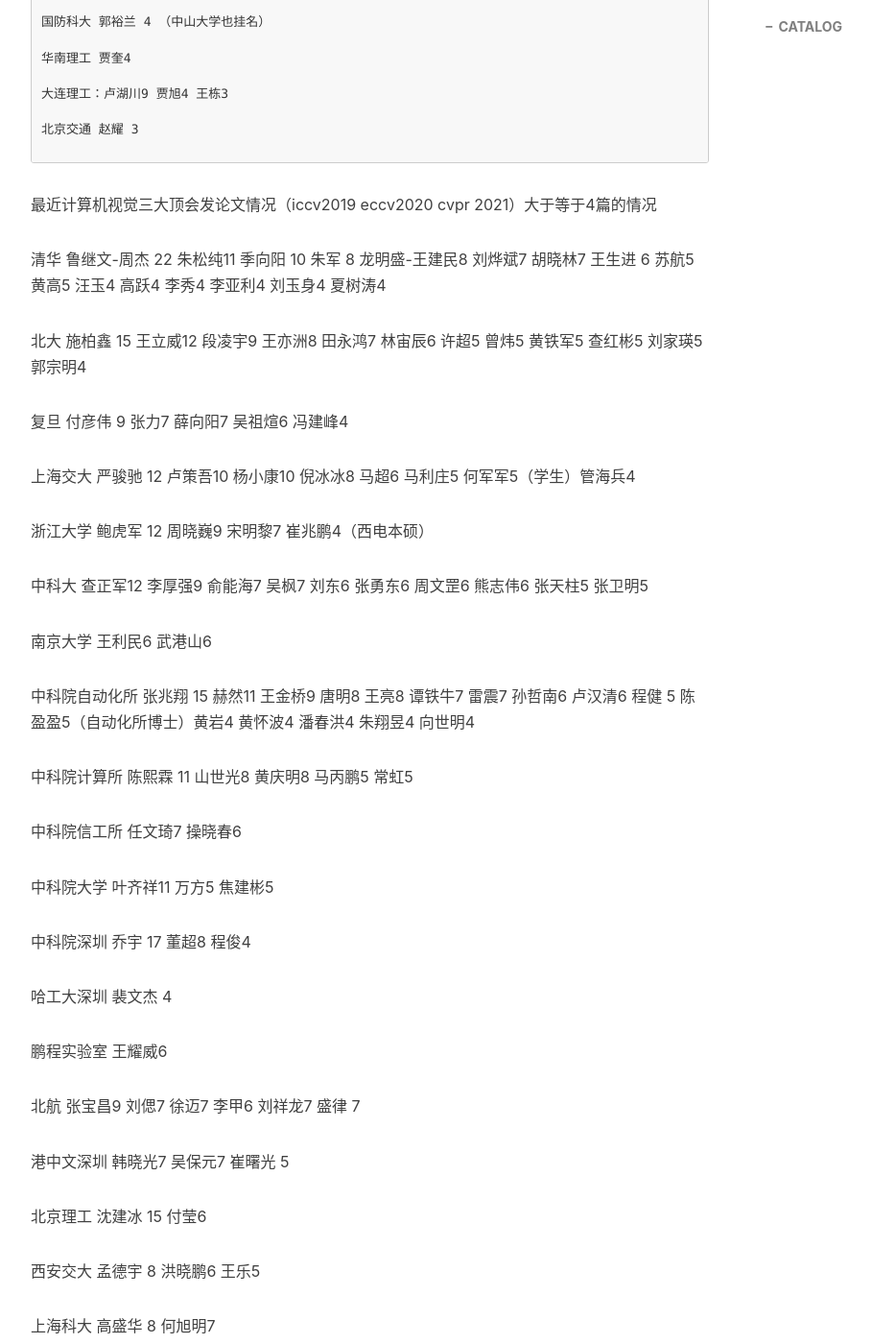
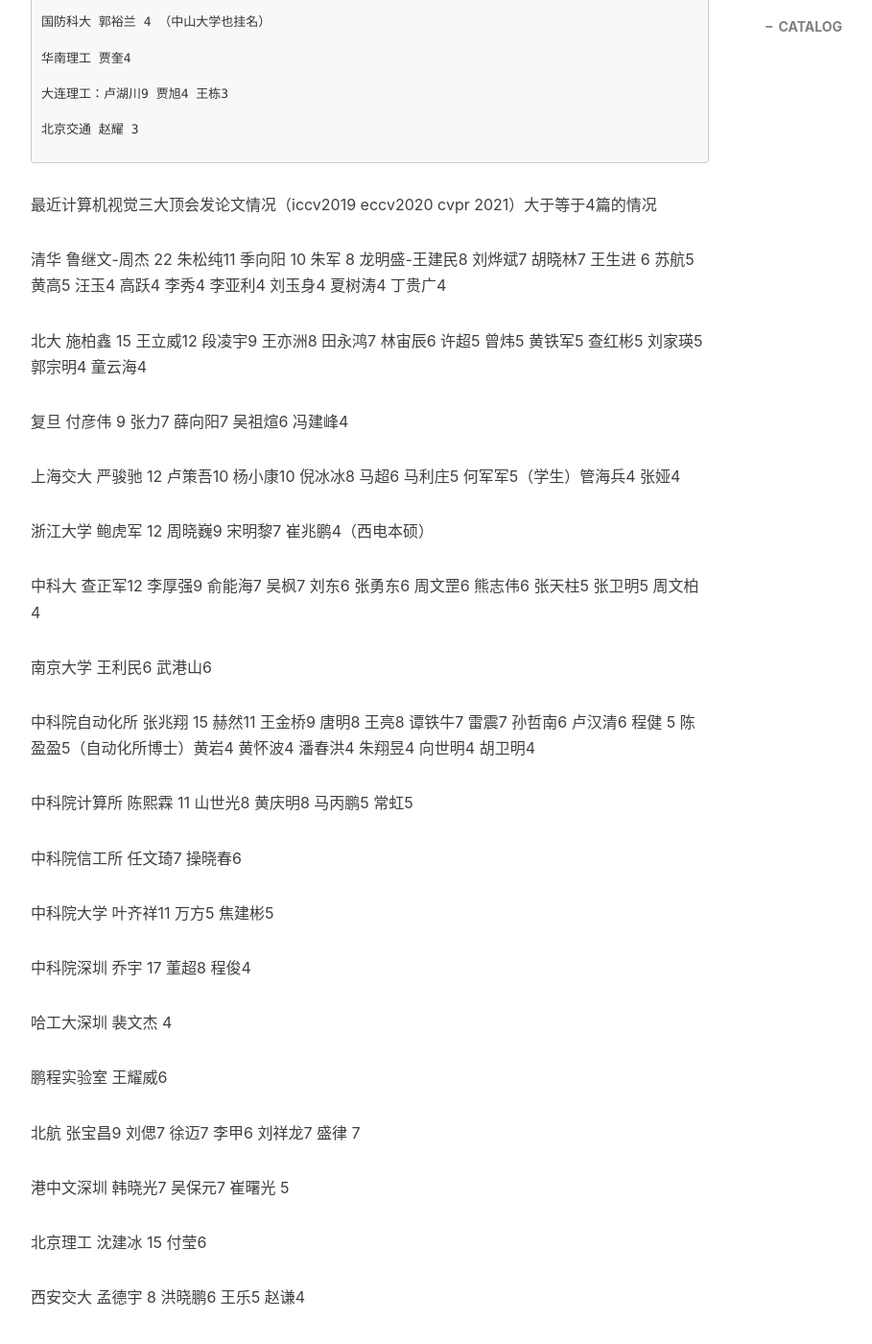
Before and after one commit to pengjiao123/pengjiao123.github.io, a Jekyll site: the page built from _posts/2021-07-07-大陆地区非计算机软件学院老师招生.md, in a window 1280 px wide and 1400 px high, scrolled down 4929 px. Shown: the whole window at 96% size, without its empty margins (233-1142 px from the left). Built offline with Jekyll 4.4.1, drawn with Linux system fonts in a browser that asks for light colours; nearby versions of some CDN libraries; comment, search, counter and statistics services are not loaded; some of the changed text lies outside the part shown.

Commit message:
Update 2021-07-07-大陆地区非计算机软件学院老师招生.md

```diff
--- a/_posts/2021-07-07-大陆地区非计算机软件学院老师招生.md
+++ b/_posts/2021-07-07-大陆地区非计算机软件学院老师招生.md
@@ -169,21 +169,21 @@
 ~~~~~~~~~~~~~~~~~~~~~~~~~~~~~~~~~~~~~~~~~~~~~~~~~~~~~~~~~~~~~~~~~~~~~~~~~~~~~~~~~~~
 最近计算机视觉三大顶会发论文情况（iccv2019 eccv2020 cvpr 2021）大于等于4篇的情况
 
-清华 鲁继文-周杰 22 朱松纯11 季向阳 10 朱军 8 龙明盛-王建民8 刘烨斌7 胡晓林7  王生进 6 苏航5 黄高5 汪玉4 高跃4 李秀4 李亚利4 刘玉身4 夏树涛4
+清华 鲁继文-周杰 22 朱松纯11 季向阳 10 朱军 8 龙明盛-王建民8 刘烨斌7 胡晓林7  王生进 6 苏航5 黄高5 汪玉4 高跃4 李秀4 李亚利4 刘玉身4 夏树涛4 丁贵广4
 
-北大 施柏鑫 15 王立威12 段凌宇9 王亦洲8 田永鸿7 林宙辰6  许超5 曾炜5  黄铁军5 查红彬5 刘家瑛5 郭宗明4
+北大 施柏鑫 15 王立威12 段凌宇9 王亦洲8 田永鸿7 林宙辰6  许超5 曾炜5  黄铁军5 查红彬5 刘家瑛5 郭宗明4 童云海4
 
 复旦 付彦伟 9 张力7 薛向阳7 吴祖煊6 冯建峰4
 
-上海交大 严骏驰 12 卢策吾10 杨小康10 倪冰冰8 马超6 马利庄5 何军军5（学生）管海兵4
+上海交大 严骏驰 12 卢策吾10 杨小康10 倪冰冰8 马超6 马利庄5 何军军5（学生）管海兵4 张娅4
 
 浙江大学 鲍虎军 12 周晓巍9 宋明黎7 崔兆鹏4（西电本硕）
 
-中科大 查正军12 李厚强9 俞能海7 吴枫7 刘东6 张勇东6 周文罡6 熊志伟6 张天柱5 张卫明5
+中科大 查正军12 李厚强9 俞能海7 吴枫7 刘东6 张勇东6 周文罡6 熊志伟6 张天柱5 张卫明5 周文柏4
 
 南京大学 王利民6 武港山6
 
-中科院自动化所 张兆翔 15 赫然11 王金桥9 唐明8 王亮8 谭铁牛7 雷震7 孙哲南6 卢汉清6 程健 5 陈盈盈5（自动化所博士）黄岩4 黄怀波4 潘春洪4 朱翔昱4 向世明4
+中科院自动化所 张兆翔 15 赫然11 王金桥9 唐明8 王亮8 谭铁牛7 雷震7 孙哲南6 卢汉清6 程健 5 陈盈盈5（自动化所博士）黄岩4 黄怀波4 潘春洪4 朱翔昱4 向世明4 胡卫明4
 
 中科院计算所 陈熙霖 11 山世光8 黄庆明8 马丙鹏5 常虹5
 
@@ -203,19 +203,23 @@
 
 北京理工 沈建冰 15 付莹6
 
-西安交大 孟德宇 8 洪晓鹏6 王乐5
+西安交大 孟德宇 8 洪晓鹏6 王乐5 赵谦4
 
 上海科大 高盛华 8 何旭明7
 
 南开大学 程明明 14 杨巨峰5 徐君5
 
-华中科技 白翔 13 高常鑫-桑农7 曹治国6 刘文予 5 杨欣4
+华中科技 白翔 13 高常鑫-桑农7 曹治国6 刘文予 5 杨欣4 杨明锟4（博士）
+
+武汉大学 夏桂松4
 
 哈工大 左旺孟 10 谢浩哲5（博士）
 
 西湖大学 李子青 4
 
-电子科大 李文 8 刘帅成5 曾兵5
+北京师范 黄华4 （之前北京理工）
+
+电子科大 李文 8 刘帅成5 曾兵5 段立新4
 
 华中师范 谢源 5 林绍辉5
 
@@ -239,9 +243,9 @@
 
 哈工大威海 张盛平5
 
-大连理工 卢湖川 26 贾旭7 朴永日 6 王栋5 张立和5 张淼4
+大连理工 卢湖川 26 贾旭7 朴永日 6 王栋5 张立和5 张淼4 张平平4
 
-山东大学 张伟6
+山东大学 张伟6 卢宪凯4
 
 南京理工 杨健 10 潘金山7 唐金辉6
 
```
